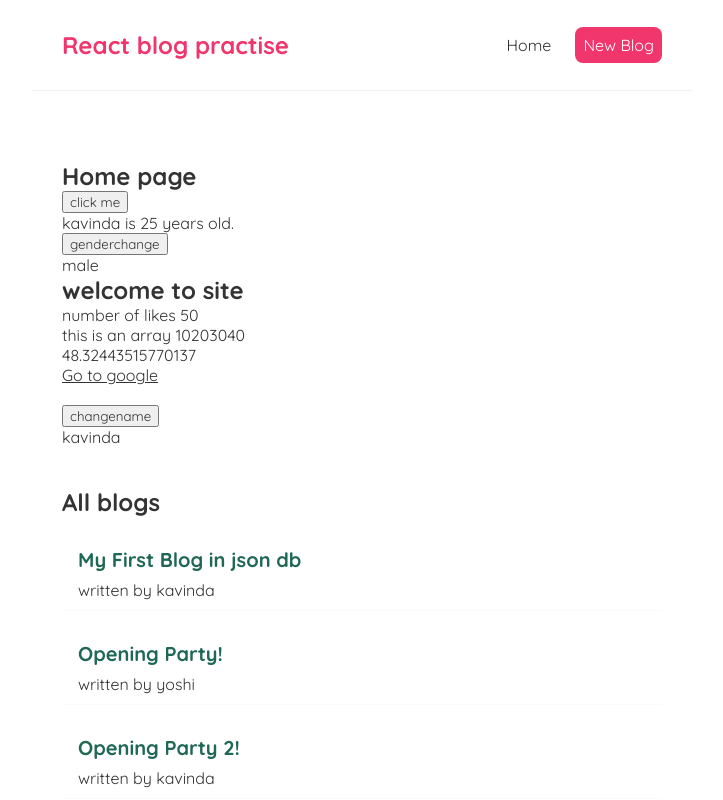
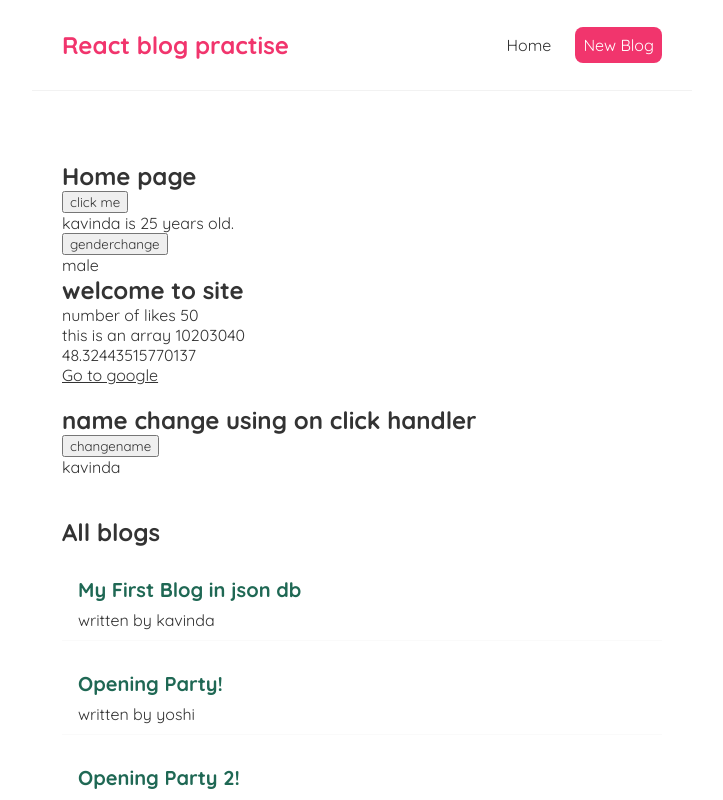
Before and after one commit to kavinda2024/react-practise, a React (Create React App) app: page / in a window 1280 px wide. Shown: the top 800 px of the page, without its empty margins (278-1001 px from the left). Built offline with nearby package versions, Linux system fonts and the light colour scheme; data requests are answered from the project's data file.

Commit message:
updated homenew.js

```diff
--- a/src/Homenew.js
+++ b/src/Homenew.js
@@ -17,6 +17,8 @@ const{data: blogs, isPending, error}=useFetch('http://localhost:8000/blogs');
     return (
 
         <div className="homenew">
+
+        <h2> name change using on click handler</h2>
 
          <button onClick={() => setName('neluma')} >changename  </button>
         <p>{name}</p>
```
